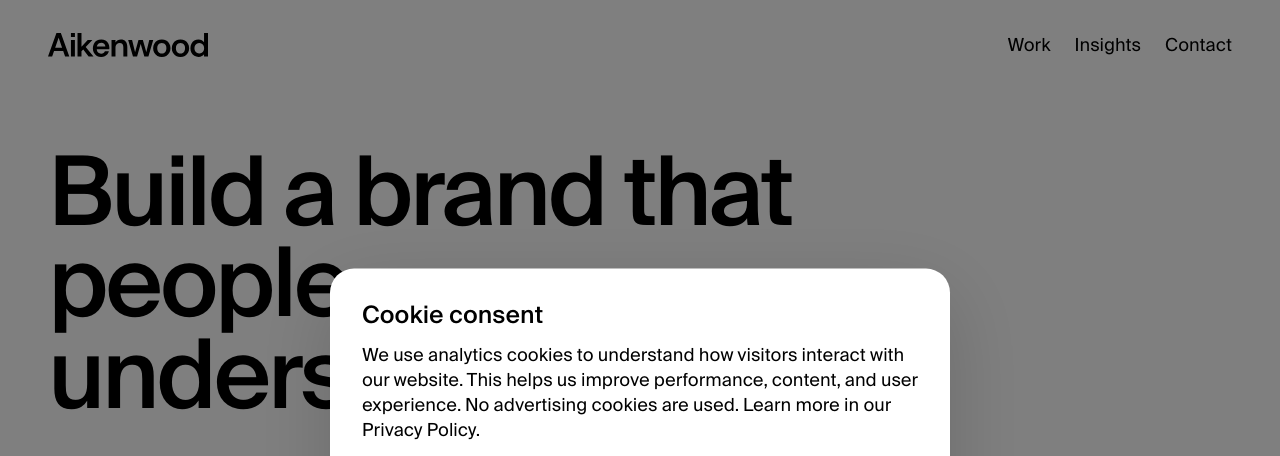
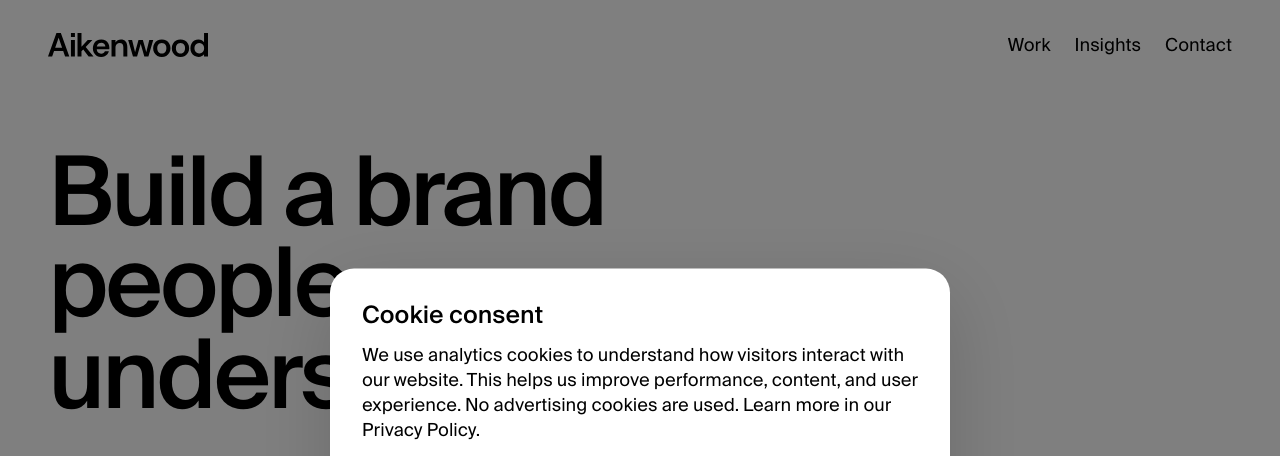
Before and after one commit to stefanvanijcken-star/aikenwood, a Next.js app: page / in a window 1280 px wide. Shown: the top 456 px of the page. Built offline with nearby package versions, Linux system fonts and the light colour scheme.

Commit message:
Updated hero

```diff
--- a/app/components/home/Hero.js
+++ b/app/components/home/Hero.js
@@ -5,7 +5,7 @@ export default function Hero() {
     <section className="px-section" style={{ paddingTop: '56px', paddingBottom: '56px' }}>
 
       <h1 style={{ maxWidth: '800px' }}>
-        Build a brand that people understand.
+        Build a brand people understand.
       </h1>
 
       <div style={{
```
